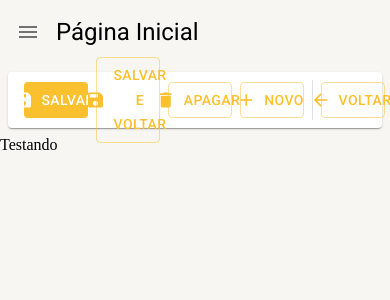
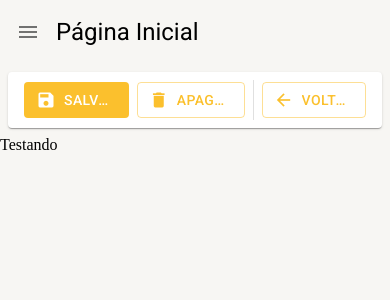
Before and after one commit to EsdrasGabriel/FULLSTACK-node-react-vite--frontend, a React (Vite) app: page /dashboard in a window 390 px wide. Shown: the top 300 px of the page. Built offline with nearby package versions, Linux system fonts and the light colour scheme.

Commit message:
feat: added and config json-server mock

```diff
--- /dev/null
+++ b/mock/database.json
@@ -0,0 +1,9 @@
+{
+  "pessoas": [
+    {
+      "id": 1,
+      "nome": "Juca",
+      "sobrenome": "Silva"
+    }
+  ]
+}
--- a/package.json
+++ b/package.json
@@ -7,7 +7,8 @@
     "dev": "vite",
     "build": "tsc && vite build",
     "lint": "eslint . --ext ts,tsx --report-unused-disable-directives --max-warnings 0",
-    "preview": "vite preview"
+    "preview": "vite preview",
+    "json-server": "json-server --watch -p 3333 ./mock/database.json"
   },
   "dependencies": {
     "@emotion/react": "^11.11.1",
@@ -28,6 +29,7 @@
     "eslint": "^8.45.0",
     "eslint-plugin-react-hooks": "^4.6.0",
     "eslint-plugin-react-refresh": "^0.4.3",
+    "json-server": "^0.17.4",
     "typescript": "^5.0.2",
     "vite": "^4.4.5"
   }
--- a/src/shared/components/ferramentas-de-detalhe/DetailingTools.tsx
+++ b/src/shared/components/ferramentas-de-detalhe/DetailingTools.tsx
@@ -1,4 +1,4 @@
-import { Box, Button, Divider, Icon, Paper, Skeleton, useTheme } from '@mui/material';
+import { Box, Button, Divider, Icon, Paper, Skeleton, Typography, useMediaQuery, useTheme } from '@mui/material';
 
 interface IDetailingToolsProps {
   textButtonNew?: string;
@@ -44,6 +44,8 @@ export const DetailingTools: React.FC<IDetailingToolsProps> = ({
   byChangingInSaveAndClose
 }) => {
   const theme = useTheme();
+  const smDown = useMediaQuery(theme.breakpoints.down('sm'));
+  const mdDown = useMediaQuery(theme.breakpoints.down('md'));
 
   return (
     <Box
@@ -63,7 +65,11 @@ export const DetailingTools: React.FC<IDetailingToolsProps> = ({
           variant='contained'
           onClick={byChangingInSave}
           startIcon={<Icon>save</Icon>}
-        >Salvar</Button> )
+        >
+          <Typography variant='button' whiteSpace='nowrap' textOverflow='ellipsis' overflow='hidden'>
+            Salvar
+          </Typography>
+        </Button> )
       }
 
       {showLoadingButtonSave &&
@@ -73,17 +79,21 @@ export const DetailingTools: React.FC<IDetailingToolsProps> = ({
         />)
       }
 
-      {(showButtonSaveAndClose && !showLoadingButtonSaveAndClose) &&
+      {(showButtonSaveAndClose && !showLoadingButtonSaveAndClose && !smDown && !mdDown) &&
         (<Button
           color='primary'
           disableElevation
           variant='outlined'
           onClick={byChangingInSaveAndClose}
           startIcon={<Icon>save</Icon>}
-        >Salvar e voltar</Button> )
+        >
+          <Typography variant='button' whiteSpace='nowrap' textOverflow='ellipsis' overflow='hidden'>
+            Salvar e voltar
+          </Typography>
+        </Button> )
       }
 
-      {showLoadingButtonSaveAndClose &&
+      {(showLoadingButtonSaveAndClose && !smDown && !mdDown) &&
         (<Skeleton
           width={180}
           height={60}
@@ -97,7 +107,11 @@ export const DetailingTools: React.FC<IDetailingToolsProps> = ({
           variant='outlined'
           onClick={byChangingInDelete}
           startIcon={<Icon>delete</Icon>}
-        >Apagar</Button> )
+        >
+          <Typography variant='button' whiteSpace='nowrap' textOverflow='ellipsis' overflow='hidden'>
+            Apagar
+          </Typography>
+        </Button> )
       }
 
       {showLoadingButtonDelete &&
@@ -107,24 +121,35 @@ export const DetailingTools: React.FC<IDetailingToolsProps> = ({
         />)
       }
 
-      {(showButtonNew && !showLoadingButtonNew) &&
+      {(showButtonNew && !showLoadingButtonNew && !smDown) &&
         (<Button
           color='primary'
           disableElevation
           variant='outlined'
           onClick={byChangingInNew}
           startIcon={<Icon>add</Icon>}
-        >{textButtonNew}</Button> )
+        >
+          <Typography variant='button' whiteSpace='nowrap' textOverflow='ellipsis' overflow='hidden'>
+            {textButtonNew}
+          </Typography>
+        </Button> )
       }
 
-      {showLoadingButtonNew &&
+      {(showLoadingButtonNew && !smDown) &&
         (<Skeleton
           width={109}
           height={60}
         />)
       }
 
-      <Divider variant='middle' orientation='vertical'/>
+      {
+        (
+          showButtonBack &&
+          (showButtonSave || showButtonSaveAndClose || showButtonDelete || showButtonNew)
+        )
+        &&
+        (<Divider variant='middle' orientation='vertical'/>)
+      }
 
       {(showButtonBack && !showLoadingButtonBack) &&
         (<Button
@@ -133,7 +158,11 @@ export const DetailingTools: React.FC<IDetailingToolsProps> = ({
           variant='outlined'
           onClick={byChangingInBack}
           startIcon={<Icon>arrow_back</Icon>}
-        >Voltar</Button> )
+        >
+          <Typography variant='button' whiteSpace='nowrap' textOverflow='ellipsis' overflow='hidden'>
+            Voltar
+          </Typography>
+        </Button> )
       }
 
       {showLoadingButtonBack &&
```
Also changed, not shown: mock/README.md (added), 1 other file (tests, documents, lock files or other folders).
